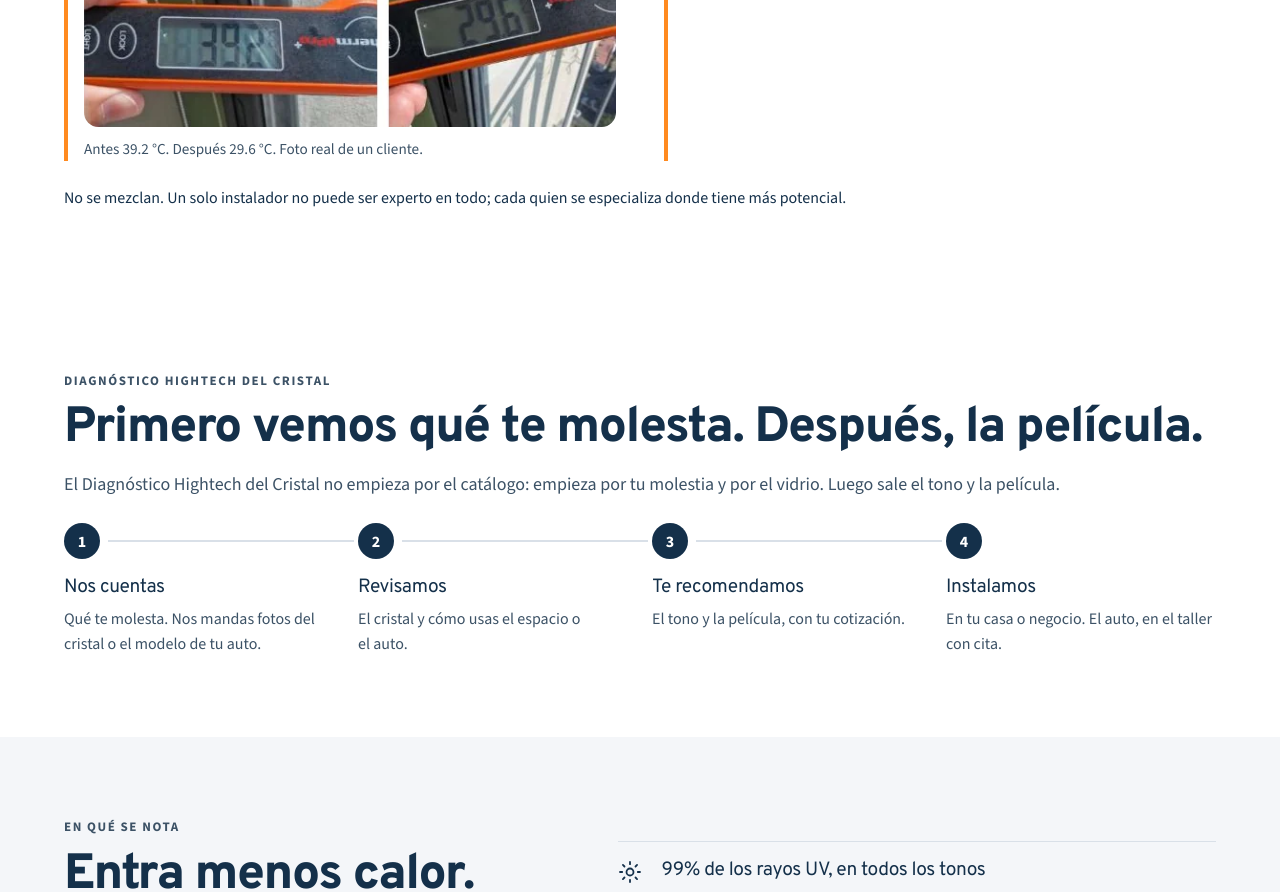
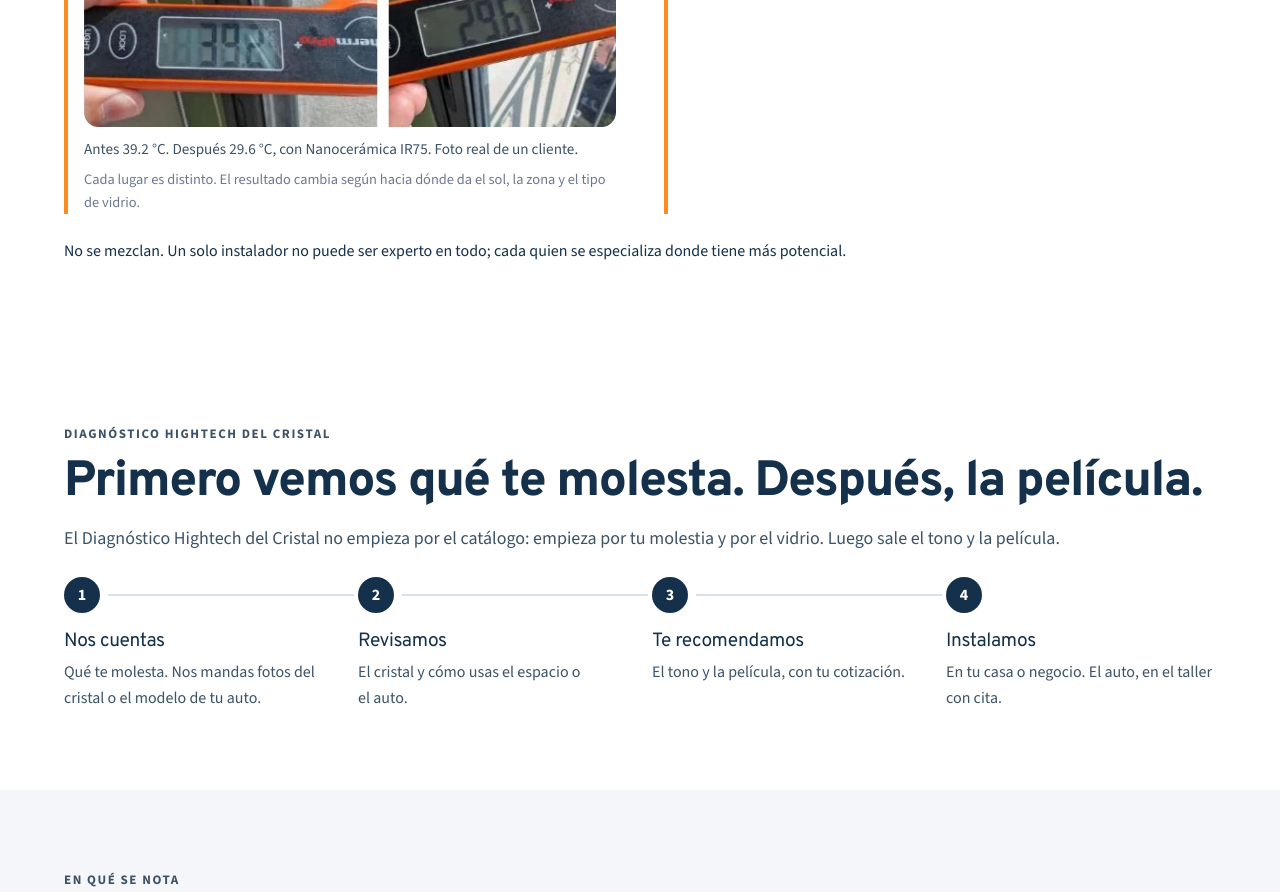
Before and after one commit to juanchalita00/hightech-web2, a Next.js app: page /boceto/portada in a window 1280 px wide. Shown: the part 2460-3352 px from the top of the page. Built offline with nearby package versions, Linux system fonts and the light colour scheme; no server answers.

Commit message:
Boceto: aviso en la foto de calor del cliente IR75
En la prueba residencial de 39.2 a 29.6 °C se indica que fue con Nanocerámica IR75 y se añade un aviso breve: cada lugar es distinto y el resultado cambia según hacia dónde da el sol, la zona y el tipo de vidrio. No es una promesa de grados.

```diff
--- a/src/app/boceto/boceto.module.css
+++ b/src/app/boceto/boceto.module.css
@@ -277,6 +277,8 @@
 .photoHeat img { width: 100%; height: auto; display: block; object-fit: contain; }
 .figure { margin: 1.25rem 0 0; }
 .figure figcaption { margin-top: .6rem; font-size: .95rem; color: var(--navy-soft); }
+/* Aviso de la prueba de calor: mismo gris y tamaño que .plusIva, en bloque debajo del pie. */
+.heatNote { display: block; margin-top: .45rem; font-size: .9rem; font-weight: 500; letter-spacing: 0; color: #6d788f; }
 .reviews { display: grid; gap: 1.25rem; margin-top: 2rem; }
 .review { margin: 0; padding: 0 0 0 1rem; border-left: 4px solid #ff8a1f; }
 .review blockquote { margin: 0; font-size: 1.05rem; line-height: 1.55; white-space: pre-line; overflow-wrap: break-word; }
--- a/src/app/boceto/portada/page.tsx
+++ b/src/app/boceto/portada/page.tsx
@@ -137,7 +137,11 @@ export default function BocetoPortadaPage() {
                     sizes="(min-width: 900px) 28rem, calc(100vw - 2rem)"
                   />
                 </div>
-                <figcaption>Antes 39.2 °C. Después 29.6 °C. Foto real de un cliente.</figcaption>
+                <figcaption>
+                  Antes 39.2 °C. Después 29.6 °C, con Nanocerámica IR75. Foto real de un cliente.
+                  {/* Aviso pedido por Fer (20 nov 2026, 21:04): el resultado no es una promesa. */}
+                  <small className={styles.heatNote}>Cada lugar es distinto. El resultado cambia según hacia dónde da el sol, la zona y el tipo de vidrio.</small>
+                </figcaption>
               </figure>
             </div>
             <div className={styles.specialty}>
```
